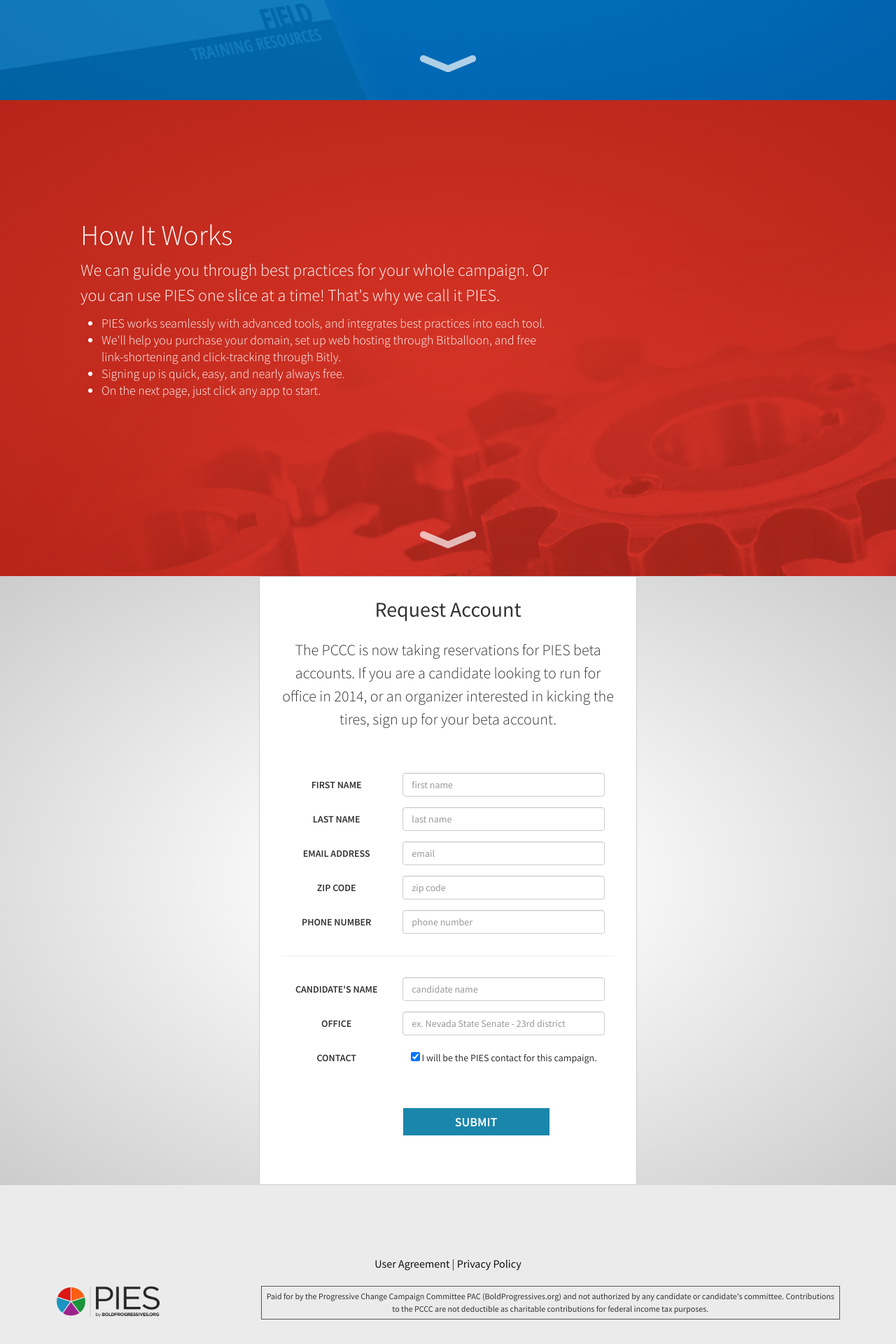
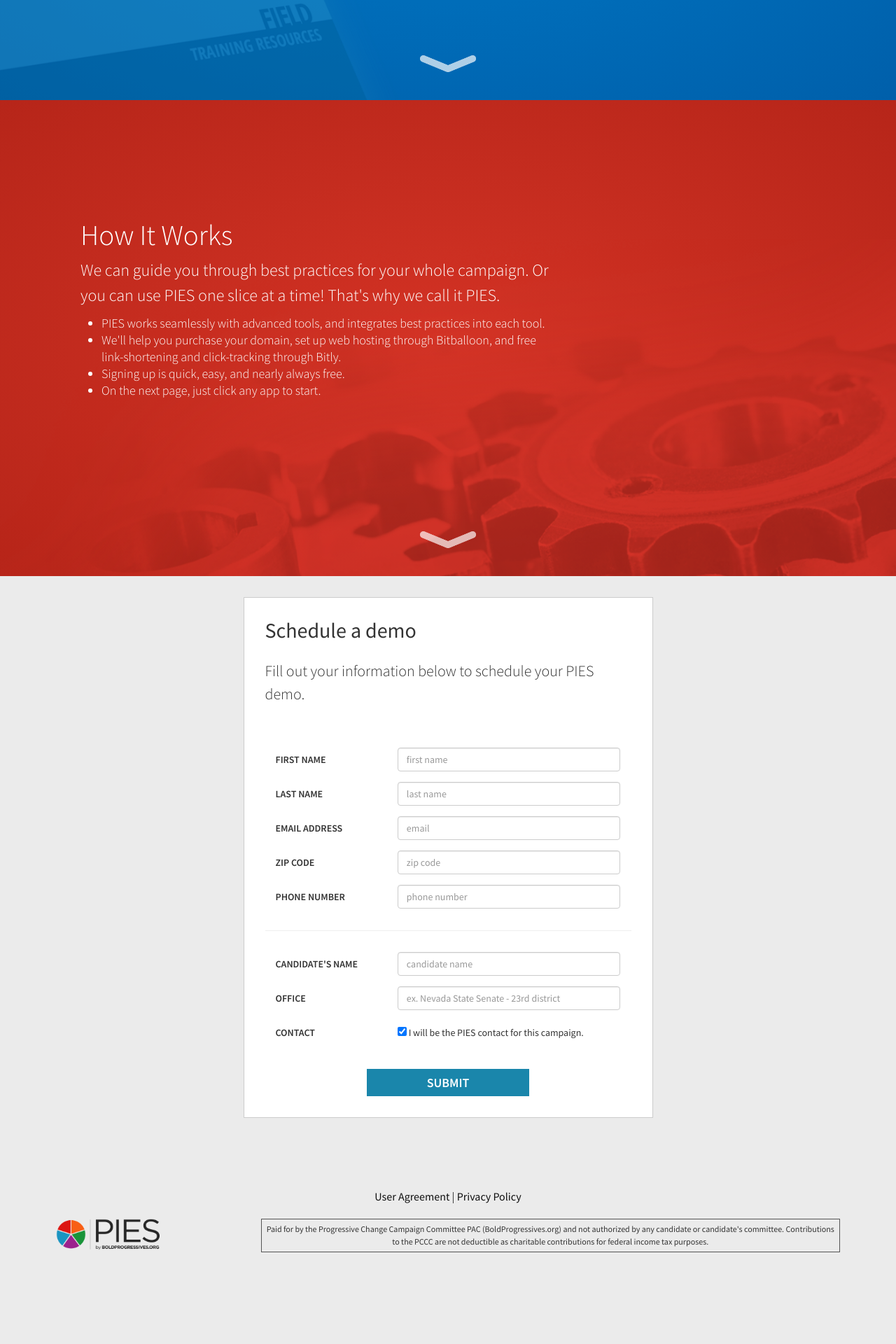
Before and after one commit to boldprogressives/pies-public-site, a Jekyll site: the page built from demo.html, in a window 1280 px wide. Shown: the part 3377-5297 px from the top of the page at 70% size. Built offline with Jekyll 4.4.1, drawn with Linux system fonts in a browser that asks for light colours; after the commit the page ends 5201 px from its top, so only the background shows below that.

Commit message:
new demo page that combines welcome and access

```diff
--- a/demo.html
+++ b/demo.html
@@ -161,18 +162,19 @@
 
 
 
-<section id="onward" class="pies-welcome">
+<section id="demo-me" class="pies-welcome">
 <div class="container">
 
 	<div class="row">
       <div class="col-md-6 col-md-offset-3 pies-content">
-	      <h2 class="no-top">Request Account</h2>
-      	<p class="top-pad">The PCCC is now taking reservations for PIES beta accounts. If you are a candidate looking to run for office in 2014, or an organizer interested in kicking the tires, sign up for your beta account.</p>
+	      <h2 class="no-top">Schedule a demo</h2>
+      	<p class="top-pad">Fill out your information below to schedule your PIES demo.</p>
       	<form class="ak-form" name="act" role="form-horizontal" action="//act.boldprogressives.org/act/" accept-charset="utf-8">
-          <input type="hidden" name="page" value="pies_beta_access_request">
-          <input type="hidden" name="redirect" value="//campaignpies.com/thanks">
+          <input type="hidden" name="page" value="PIES_Demo">
+          <input type="hidden" name="redirect" value="//campaignpies.com/demo-thanks">
           <input type="hidden" name="required" value="country">
           <input type="hidden" name="country" value="United States">
+          <input type="hidden" name="source" value="website" id="source-code">
 
 
 
@@ -266,3 +268,9 @@
     </div> <!-- /container -->
 
 </section>
+<style>
+#demo-me {
+  padding-top: 30px;
+
+}
+</style>
```
Also changed, not shown: other parts of demo.html (+1 -0 lines), demo-thanks.html (added, +16 -0 lines).
